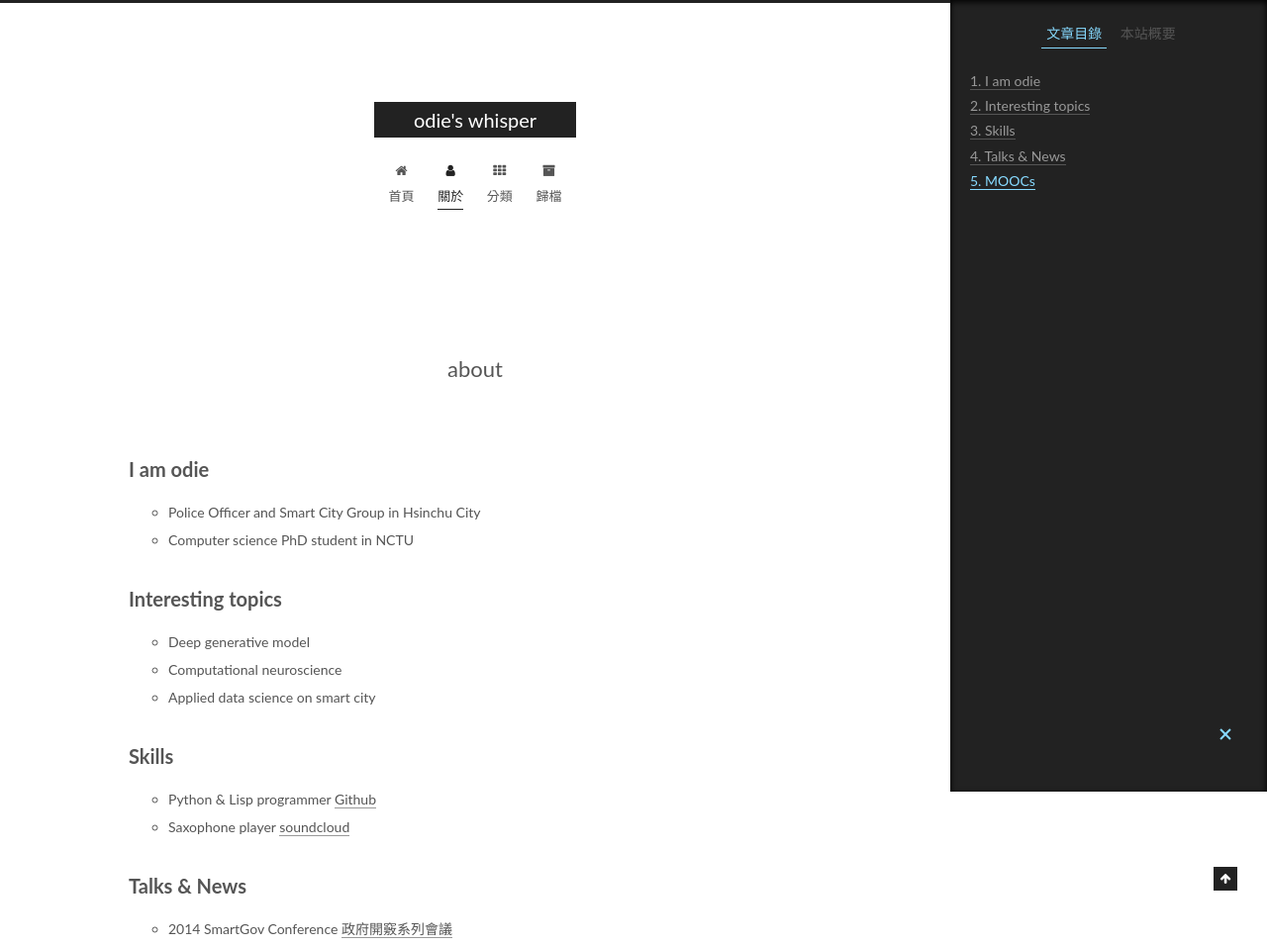
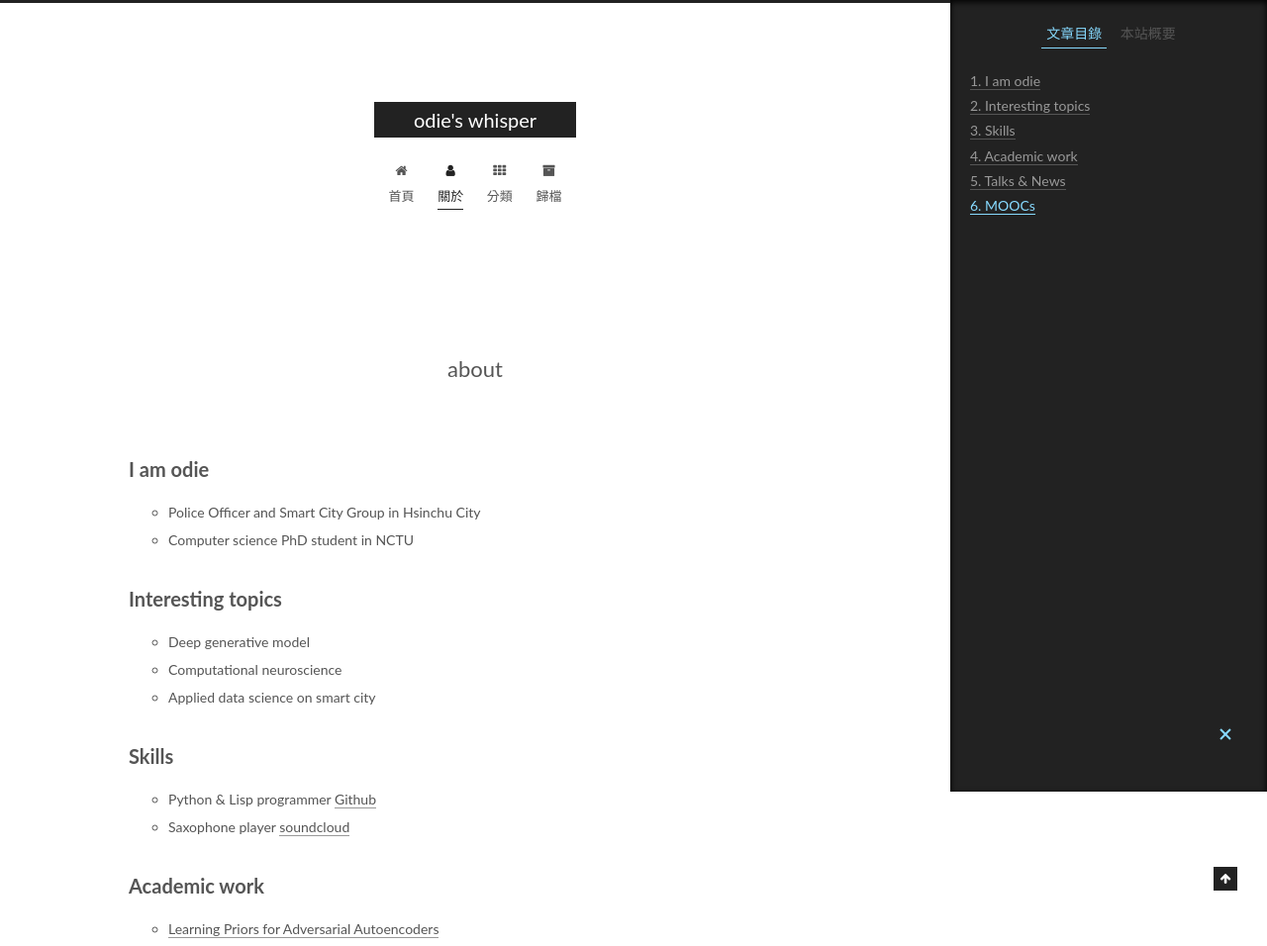
Before and after one commit to odie2630463/odie2630463.github.io, a plain HTML site: page about/index.html in a window 1280 px wide. Shown: the top 956 px of the page at 99% size. Drawn offline with nearby package versions, Linux system fonts and the light colour scheme; some packages are replaced by stand-ins of ours.

Commit message:
Site updated: 2018-04-29 23:19:43

```diff
--- a/about/index.html
+++ b/about/index.html
@@ -106,7 +106,7 @@
 <meta property="og:site_name" content="odie&#39;s whisper">
 <meta property="og:description" content="I am odie Police Officer and Smart City Group in Hsinchu City Computer science PhD student in NCTU  Interesting topics Deep generative model Computational neuroscience Applied data science on smart ci">
 <meta property="og:locale" content="zh-TW">
-<meta property="og:updated_time" content="2018-04-15T15:18:37.120Z">
+<meta property="og:updated_time" content="2018-04-29T15:19:09.164Z">
 <meta name="twitter:card" content="summary">
 <meta name="twitter:title" content="about">
 <meta name="twitter:description" content="I am odie Police Officer and Smart City Group in Hsinchu City Computer science PhD student in NCTU  Interesting topics Deep generative model Computational neuroscience Applied data science on smart ci">
@@ -334,6 +334,9 @@
 <li>Python &amp; Lisp programmer <a href="https://github.com/odie2630463/" target="_blank" rel="noopener">Github</a></li>
 <li>Saxophone player <a href="https://soundcloud.com/odie2630463/sets/sax" target="_blank" rel="noopener">soundcloud</a></li>
 </ul>
+<h2 id="Academic-work"><a href="#Academic-work" class="headerlink" title="Academic work"></a>Academic work</h2><ul>
+<li><a href="https://openreview.net/forum?id=rJSr0GZR-" target="_blank" rel="noopener">Learning Priors for Adversarial Autoencoders</a></li>
+</ul>
 <h2 id="Talks-amp-News"><a href="#Talks-amp-News" class="headerlink" title="Talks &amp; News"></a>Talks &amp; News</h2><ul>
 <li>2014 SmartGov Conference <a href="https://cft.kktix.cc/events/smartgov" target="_blank" rel="noopener">政府開竅系列會議</a></li>
 <li>2014 交通大學統計學研究所專題演講 <a href="http://www.stat.nctu.edu.tw/app/news.php?Sn=263" target="_blank" rel="noopener">交通事故分析系統</a></li>
@@ -479,7 +482,7 @@
 
 
 
-              <div class="post-toc-content"><ol class="nav"><li class="nav-item nav-level-2"><a class="nav-link" href="#I-am-odie"><span class="nav-number">1.</span> <span class="nav-text">I am odie</span></a></li><li class="nav-item nav-level-2"><a class="nav-link" href="#Interesting-topics"><span class="nav-number">2.</span> <span class="nav-text">Interesting topics</span></a></li><li class="nav-item nav-level-2"><a class="nav-link" href="#Skills"><span class="nav-number">3.</span> <span class="nav-text">Skills</span></a></li><li class="nav-item nav-level-2"><a class="nav-link" href="#Talks-amp-News"><span class="nav-number">4.</span> <span class="nav-text">Talks &amp; News</span></a></li><li class="nav-item nav-level-2"><a class="nav-link" href="#MOOCs"><span class="nav-number">5.</span> <span class="nav-text">MOOCs</span></a></li></ol></div>
+              <div class="post-toc-content"><ol class="nav"><li class="nav-item nav-level-2"><a class="nav-link" href="#I-am-odie"><span class="nav-number">1.</span> <span class="nav-text">I am odie</span></a></li><li class="nav-item nav-level-2"><a class="nav-link" href="#Interesting-topics"><span class="nav-number">2.</span> <span class="nav-text">Interesting topics</span></a></li><li class="nav-item nav-level-2"><a class="nav-link" href="#Skills"><span class="nav-number">3.</span> <span class="nav-text">Skills</span></a></li><li class="nav-item nav-level-2"><a class="nav-link" href="#Academic-work"><span class="nav-number">4.</span> <span class="nav-text">Academic work</span></a></li><li class="nav-item nav-level-2"><a class="nav-link" href="#Talks-amp-News"><span class="nav-number">5.</span> <span class="nav-text">Talks &amp; News</span></a></li><li class="nav-item nav-level-2"><a class="nav-link" href="#MOOCs"><span class="nav-number">6.</span> <span class="nav-text">MOOCs</span></a></li></ol></div>
 
 
           </div>
```
